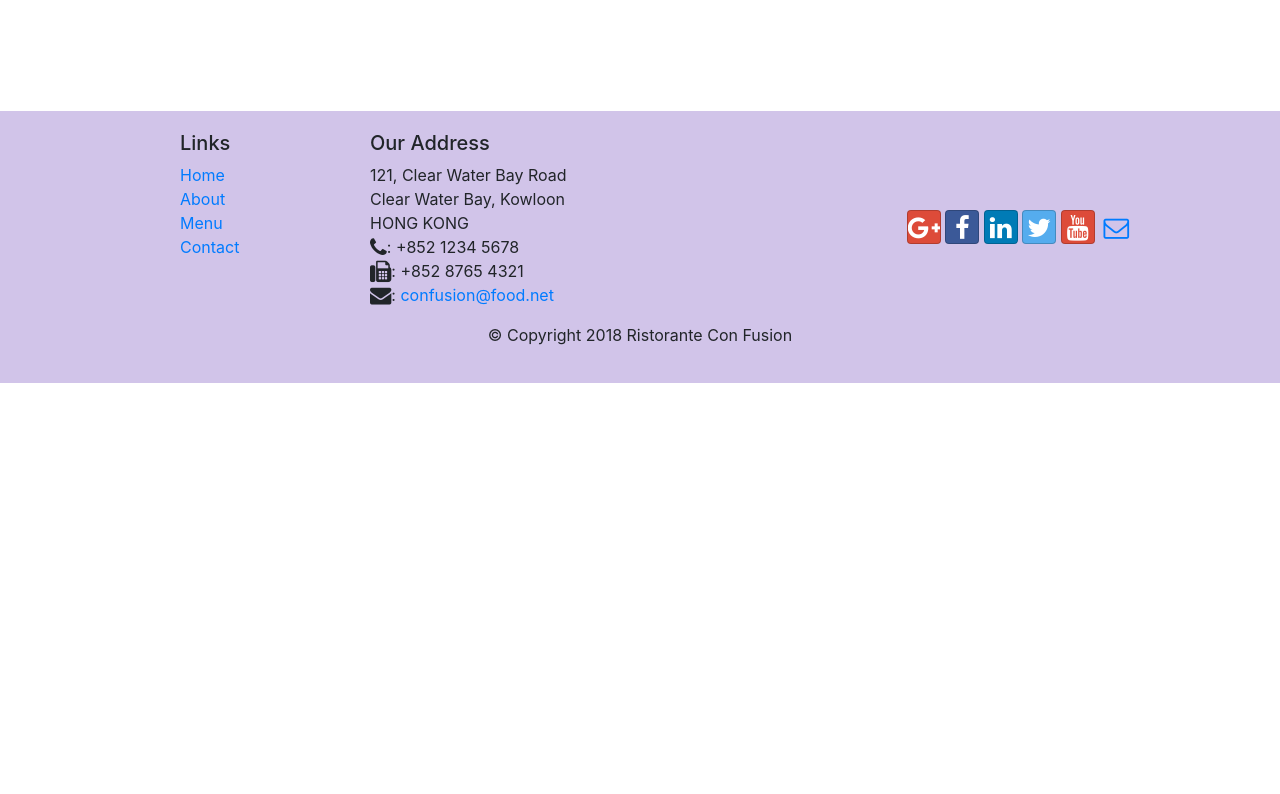
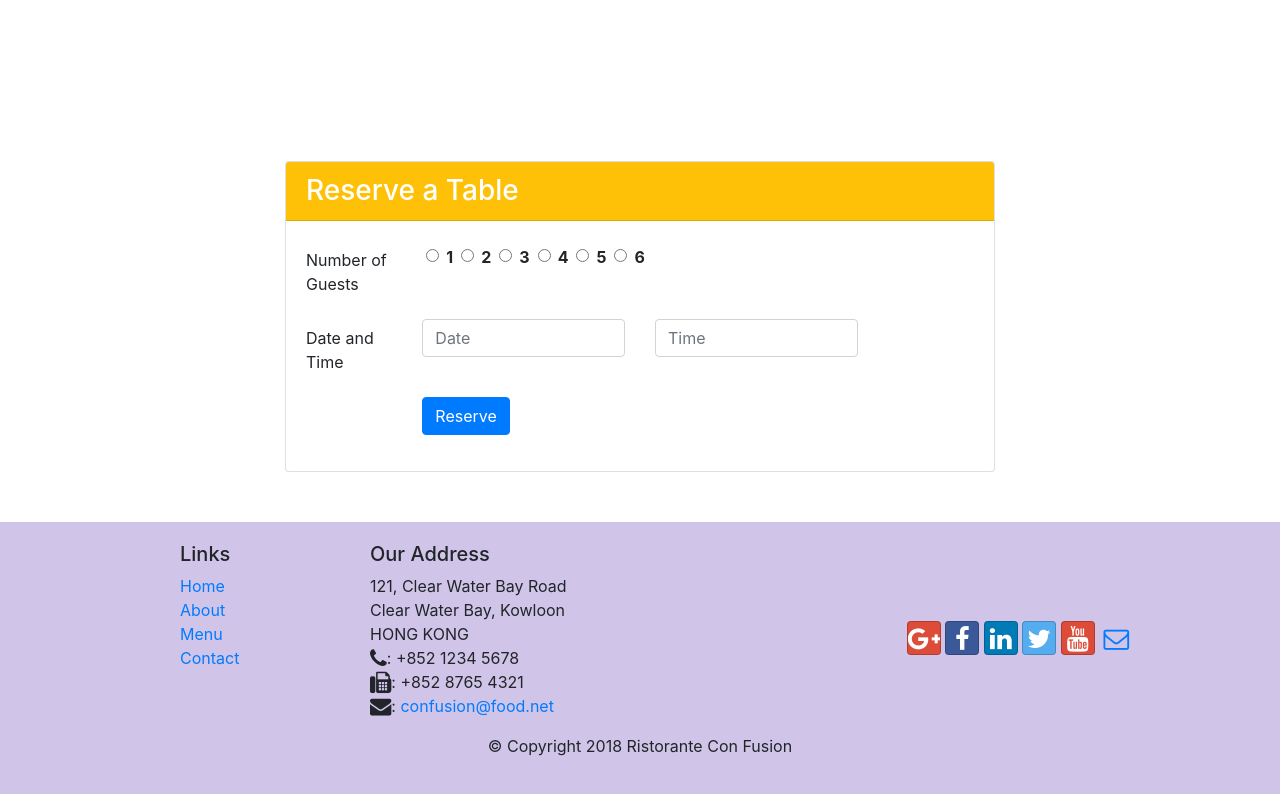
Before and after one commit to Habtamu-Dires/conFusion, a website: page index.html in a window 1280 px wide. Shown: the part 1423-2217 px from the top of the page. Before the commit the page ends 1806 px from the top, so only its background shows below. Drawn offline with nearby package versions, Linux system fonts and the light colour scheme.

Commit message:
assignment-2

```diff
--- a/index.html
+++ b/index.html
@@ -42,8 +42,16 @@
                     <h1>Ristorante con Fusion</h1>
                     <p>We take inspiration from the World's best cuisines, and create a unique fusion experience. Our lipsmacking creations will tickle your culinary senses!</p>
                 </div>
-                <div class="col-12 col-sm align-self-center">
-                    <img src="img/logo.png" class="img-fluid">
+                <div class="col-12 col-sm-6">
+                    <div class="row">
+                        <div class="col-12 col-sm-6 align-self-center">
+                            <img src="img/logo.png" class="img-fluid">
+                        </div>
+                        <div class="col-12 col-sm-6 align-self-center">
+                            <a class="btn bg-warning text-dark" href="#card">Reserve Table</a>
+                        </div>
+                    </div>
+
                 </div>
             </div>
         </div>
@@ -73,9 +81,16 @@
                 <h3>This Month's Promotions</h3>
             </div>
             <div class="col-12 col-sm col-md">
-                <h2>Weekend Grand Buffet</h2>
-                <p class="d-none d-sm-block">Featuring mouthwatering combinations with a choice of five different salads, six enticing appetizers, six main entrees and five choicest desserts. Free flowing bubbly and soft drinks. All for just $19.99 per person </p>
-            </div>
+                <div class="media">
+                    <div class="media-body">
+                        <h2 class="mt-0">Weekend Grand Buffet
+                            <span class="badge badge-danger">NEW</span></h2>
+                        <p class="d-none d-sm-block">Featuring mouthwatering combinations with a choice of five different salads, six enticing appetizers, six main entrees and five choicest desserts. Free flowing bubbly and soft drinks. All for just $19.99 per person </p>
+                    </div>
+                    <img class="d-flex ml-3 img-thumbnail align-self-center"
+                        src="img/buffet.png" alt="buffet">
+                </div>
+                </div>
         </div>
 
         <div class="row row-content align-items-center">
@@ -90,6 +105,80 @@
                         <h2 class="mt-0">Alberto Somayya</h2>
                         <h4>Executive Chef</h4>
                         <p class="d-none d-sm-block">Award winning three-star Michelin chef with wide International experience having worked closely with whos-who in the culinary world, he specializes in creating mouthwatering Indo-Italian fusion experiences. </p>
+                    </div>
+                </div>
+            </div>
+        </div>
+        <div class="row row-content">
+            <div class="col-md-8 offset-2">
+                <div class="card" id="card">
+                    <h3 class="card-header bg-warning text-white">Reserve a Table</h3>
+                    <div class="card-body">
+                        <form>
+                            <div class="row form-group">
+                                <label class="col-md-2 col-form-label" for="radio1">
+                                    Number of Guests</label>
+                                <div class="col-md-10">
+                                    <div class="d-flex flex-wrap">
+                                        <div class="m-1 form-check">
+                                            <input type="radio" class="form-check-input"
+                                                id="radio1" name="numguest">
+                                            <label class="form-check-label" for="radio1">
+                                                <strong>1</strong></label>
+                                        </div>
+                                        <div class="m-1 form-check">
+                                            <input type="radio" class="form-check-input"
+                                                id="radio2" name="numguest">
+                                            <label class="form-check-label" for="radio2">
+                                                <strong>2</strong></label>
+                                        </div>
+                                        <div class="m-1 form-check">
+                                            <input type="radio" class="form-check-input"
+                                                id="radio3" name="numguest">
+                                            <label class="form-check-label" for="radio3">
+                                                <strong>3</strong></label>
+                                        </div>
+                                        <div class="m-1 form-check">
+                                            <input type="radio" class="form-check-input"
+                                                id="radio4" name="numguest">
+                                            <label class="form-check-label" for="radio4">
+                                                <strong>4</strong></label>
+                                        </div>
+                                        <div class="m-1 form-check">
+                                            <input type="radio" class="form-check-input"
+                                                id="radio5" name="numguest">
+                                            <label class="form-check-label" for="radio5">
+                                                <strong>5</strong></label>
+                                        </div>
+                                        <div class="m-1 form-check">
+                                            <input type="radio" class="form-check-input"
+                                                id="radio6" name="numguest">
+                                            <label class="form-check-label" for="radio6">
+                                                <strong>6</strong></label>
+                                        </div>
+                                    </div>
+                                </div>
+
+                            </div>
+                            <div class="row form-group">
+                                <label class="col-md-2 col-form-label" for="date">
+                                    Date and Time </label>
+                                <div class="col-12 col-md-4">
+                                    <input class="form-control" type="text" name="date"
+                                   placeholder="Date">
+                                </div>
+                                <div class="col-12 col-md-4">
+                                    <input class="form-control" type="text" name="date"
+                                    placeholder="Time">
+                                </div>
+                            </div>
+                            <div class="form-group row">
+                                <div class="offset-md-2 col-md-10">
+                                    <button class="btn btn-primary" type="submit">
+                                        Reserve</button>
+                                </div>
+                            </div>
+                        </form>
                     </div>
                 </div>
             </div>
```
